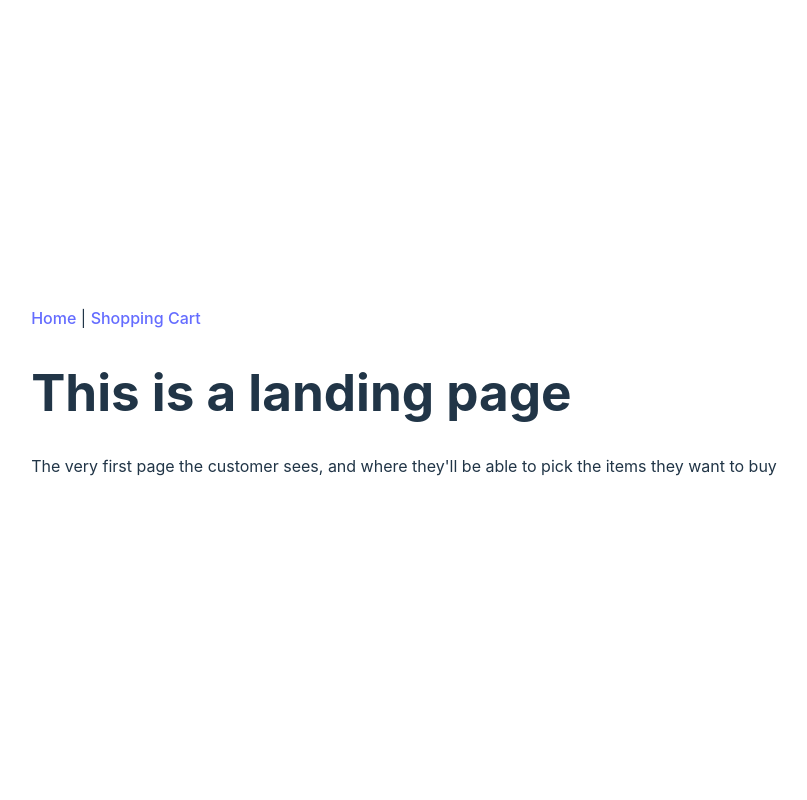
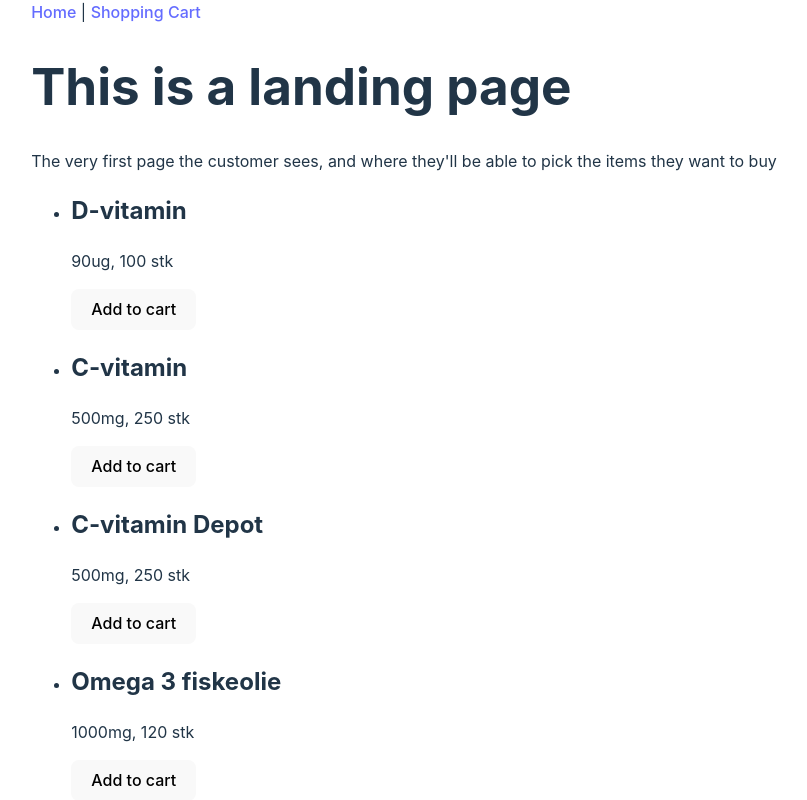
Before and after one commit to SiGoldbach/FrontendWebShop9, a React (Vite) app: page / in a window 1280 px wide. Shown: the top 800 px of the page, without its empty margins (236-1043 px from the left). Built offline with nearby package versions, Linux system fonts and the light colour scheme.

Commit message:
Home page has all items as well as add to cart button

```diff
--- a/src/LandingPage.tsx
+++ b/src/LandingPage.tsx
@@ -1,9 +1,28 @@
+import products from './Data/product.json';
+import { useState } from 'react';
 
 function LandingPage() {
+    const [cart, setCart] = useState([]);
+
+    const addToCart = (product) => {
+        setCart([...cart, product]);
+        console.log(cart);
+    }
     return (
         <div>
             <h1>This is a landing page</h1>
             <p>The very first page the customer sees, and where they'll be able to pick the items they want to buy</p>
+            <div>
+                <ul>
+                    {products.map((product) => (
+                        <li key={product.id}>
+                            <h2>{product.name}</h2>
+                            <p>{product.description}</p>
+                            <button onClick={() => addToCart(product)}>Add to cart</button>
+                        </li>
+                    ))}
+                </ul>
+            </div>
         </div>
     )
 }
```
